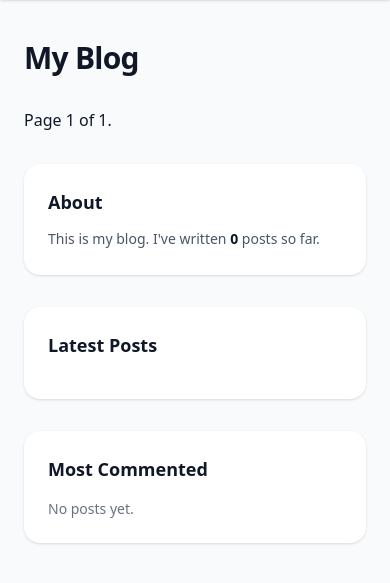
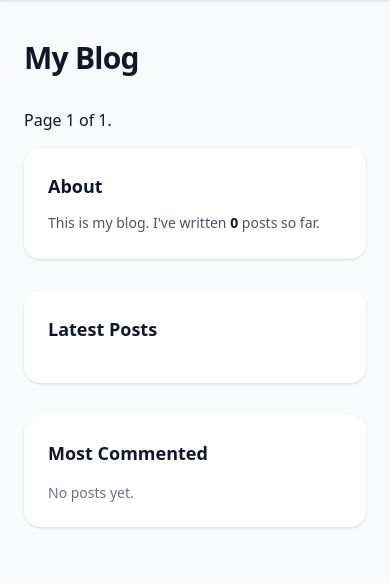
Before and after one commit to Legend7ok/Blog-Platform, a Django app: page /blog/ in a window 390 px wide. Shown: the part 64-647 px from the top of the page. Run offline with Django 5.2, Linux system fonts and the light colour scheme; data that the repository does not hold is empty; style sheets or scripts are compiled from the project's sources.

Commit message:
Change space between posts list and sidebar

```diff
--- a/app/blog/templates/blog/base.html
+++ b/app/blog/templates/blog/base.html
@@ -32,7 +32,7 @@
 
     <!-- Main Layout -->
     <main class="max-w-7xl 2xl:max-w-[1500px] mx-auto px-6 lg:pl-8 lg:pr-2 py-10">
-        <div class="grid grid-cols-1 lg:grid-cols-3 gap-8">
+        <div class="grid grid-cols-1 lg:grid-cols-3 gap-4">
 
             <!-- Content -->
             <section class="lg:col-span-2">
```
